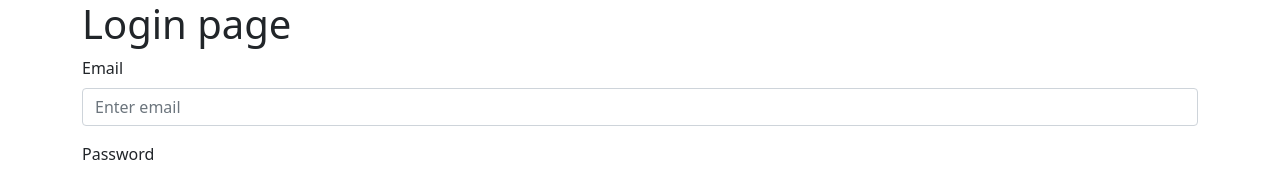
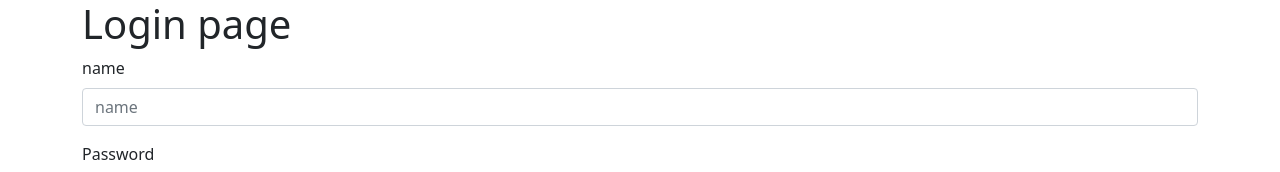
Before and after one commit to Team-Osiris-HR/BlueOcean, a React app: page / in a window 1280 px wide. Shown: the top 172 px of the page. Built offline with nearby package versions, Linux system fonts and the light colour scheme; no server answers; the HTML template or start-up script is replaced by a standard one.

Commit message:
Change email to name requirement on login

```diff
--- a/src/components/Login.jsx
+++ b/src/components/Login.jsx
@@ -8,7 +8,7 @@ class Login extends React.Component {
   constructor(props) {
     super(props)
     this.state = {
-      email: '',
+      name: '',
       password: ''
     }
     this.handleChange = this.handleChange.bind(this)
@@ -22,7 +22,7 @@ class Login extends React.Component {
   handleSubmit(e) {
     e.preventDefault()
     axios.post('/api/users/login', {
-      name: this.state.email,
+      name: this.state.name,
       password: this.state.password
     })
       .then((result) => {
@@ -37,8 +37,8 @@ class Login extends React.Component {
       <Form onSubmit={this.handleSubmit}>
         <h1>Login page</h1>
         <Form.Group className="mb-3 mw-50" controlId="formBasicEmail">
-          <Form.Label>Email</Form.Label>
-          <Form.Control type="text" name="email" placeholder="Enter email" onChange={(e) => this.handleChange(e)} />
+          <Form.Label>name</Form.Label>
+          <Form.Control type="text" name="name" placeholder="name" onChange={(e) => this.handleChange(e)} />
         </Form.Group>
 
         <Form.Group className="mb-3" controlId="formBasicPassword">
```
